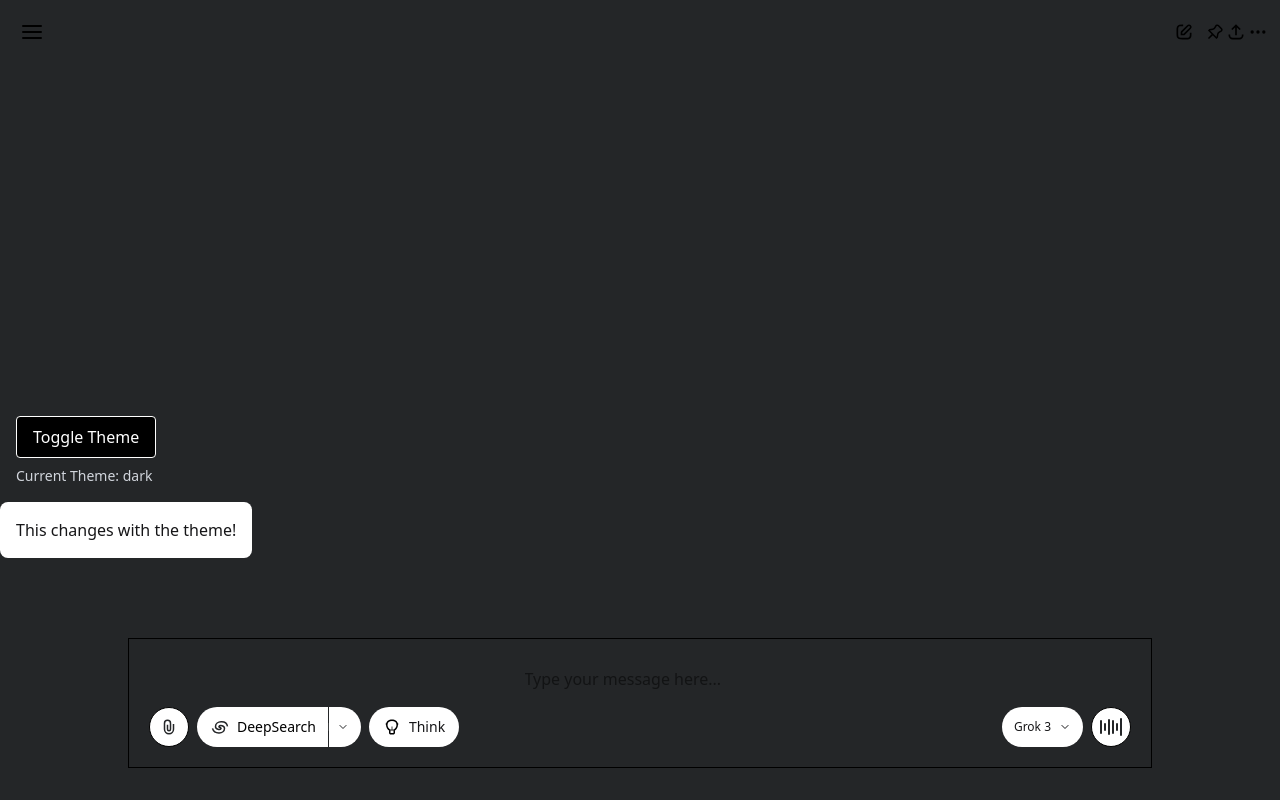
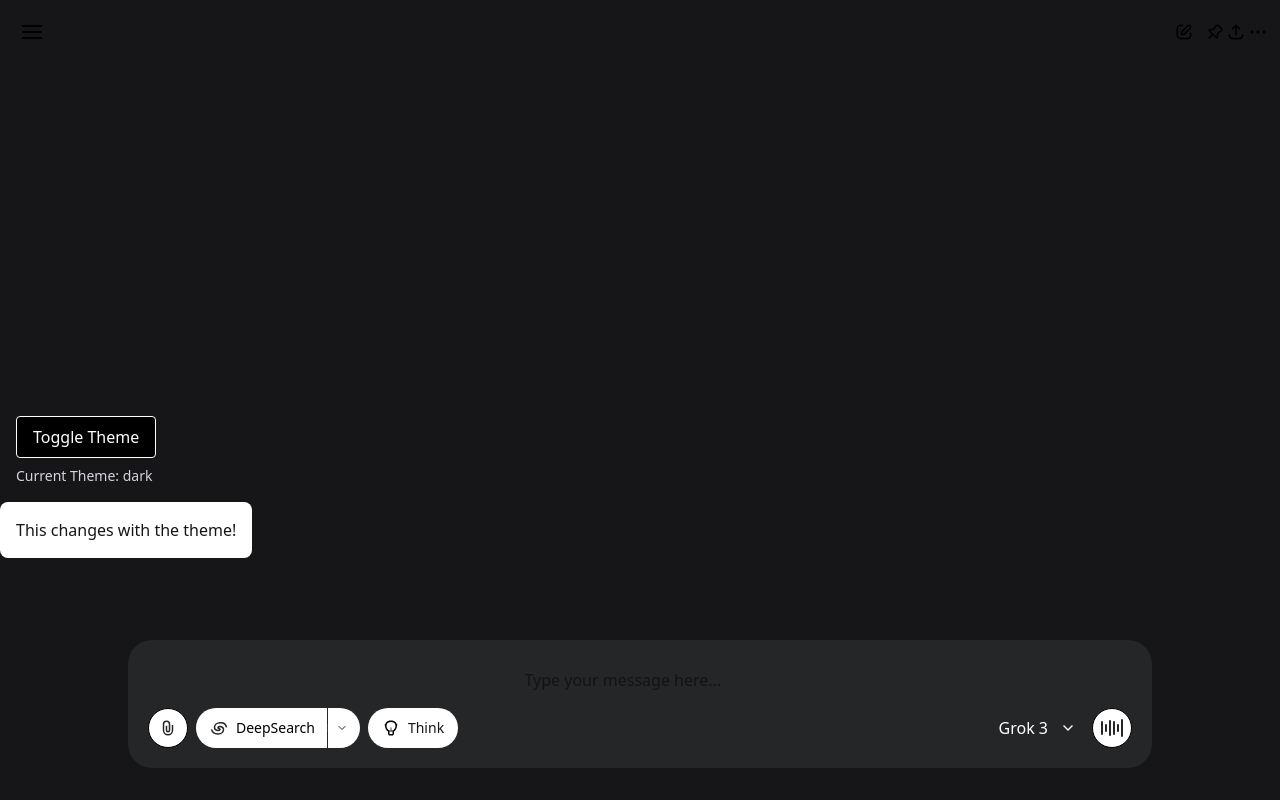
Before and after one commit to UbaidBinWaris/chatbox, a Next.js app: page / in a window 1280 px wide. Built offline with nearby package versions, Linux system fonts and the light colour scheme.

Commit message:
fix ai selector grok 3 button

```diff
--- a/app/Components/ChatInput.js
+++ b/app/Components/ChatInput.js
@@ -17,11 +17,11 @@ export default function ChatInput() {
   };
   return (
     <section
-      className={`fixed bottom-[4vh] left-0 w-full flex justify-center z-10 ${
+      className={`fixed bottom-[4vh] left-0 w-full flex justify-center z-10  ${
         showResponse ? "items-end" : "items-center"
       } `}
     >
-      <div className="ff flex-col border min-h-20 w-5xl p-5">
+      <div className="ff flex-col  min-h-20 w-5xl p-5 bg-[var(--chatinput)] rounded-3xl">
         <div className="ff">
           <input
             type="text"
--- a/app/Components/ui/AiSelector.js
+++ b/app/Components/ui/AiSelector.js
@@ -15,23 +15,17 @@ export default function AiSelector({ label = "Grok 3", onClick }) {
       data-size="md"
       onClick={onClick}
       className={`
-        inline-flex items-center justify-between gap-2 whitespace-nowrap cursor-pointer select-none
-        font-medium text-sm h-10 px-3 py-2 rounded-full w-fit transition-colors duration-100
-        focus-visible:outline-none focus-visible:ring-[3px] focus-visible:ring-ring/50
-        border border-border-l2 sm:border-0
-        bg-[var(--primary)] text-[var(--secondary)]
-        hover:bg-[var(--hover)]
-        disabled:cursor-not-allowed disabled:opacity-50
+        ff  text-[var(--primary)]  p-2  rounded-full gap-3 hover:bg-[var(--hover)]
       `}
     >
-      <span className="text-xs @[400px]/input:text-sm">{label}</span>
+      <span className="text-[var(--primary)]">{label}</span>
       <svg
         width="16"
         height="16"
         viewBox="0 0 24 24"
         fill="none"
         xmlns="http://www.w3.org/2000/svg"
-        className="stroke-[2] size-3 text-[var(--secondary)] transition-transform"
+        className="stroke-[2]  text-[var(--primary)] transition-transform"
       >
         <path d="M6 9L12 15L18 9" stroke="currentColor" strokeLinecap="square" />
       </svg>
--- a/app/globals.css
+++ b/app/globals.css
@@ -17,14 +17,21 @@
   --primary: #161618;
   --secondary: #ffffff;
   --text: #3a3c3d;
-  --hover: #3a3c3d;
+  --hover: #b9c3c4;
+  --body:#f9f8f6;
+  --chatinput:#cbcfd3;
+
 }
 
 .dark{
+
+  --body:#161618;
   --primary : #ffffff;
   --secondary: #161618;
   --text: #f9f8f6;
-  --hover: #9a9b9c;
+  --chatinput: #242628;
+
+  --hover: #3a3c3d;
 }
 
 html, body {
--- a/app/page.js
+++ b/app/page.js
@@ -6,7 +6,7 @@ import Header from "./Components/Header";
 
 export default function Home() {
   return (
-    <main className="min-h-screen text-black dark:bg-[var(--light-grey)]">
+    <main className="min-h-screen text-black dark:bg-[var(--body)]">
       <Header />
       {/* <Sidebar /> */}
 
```
